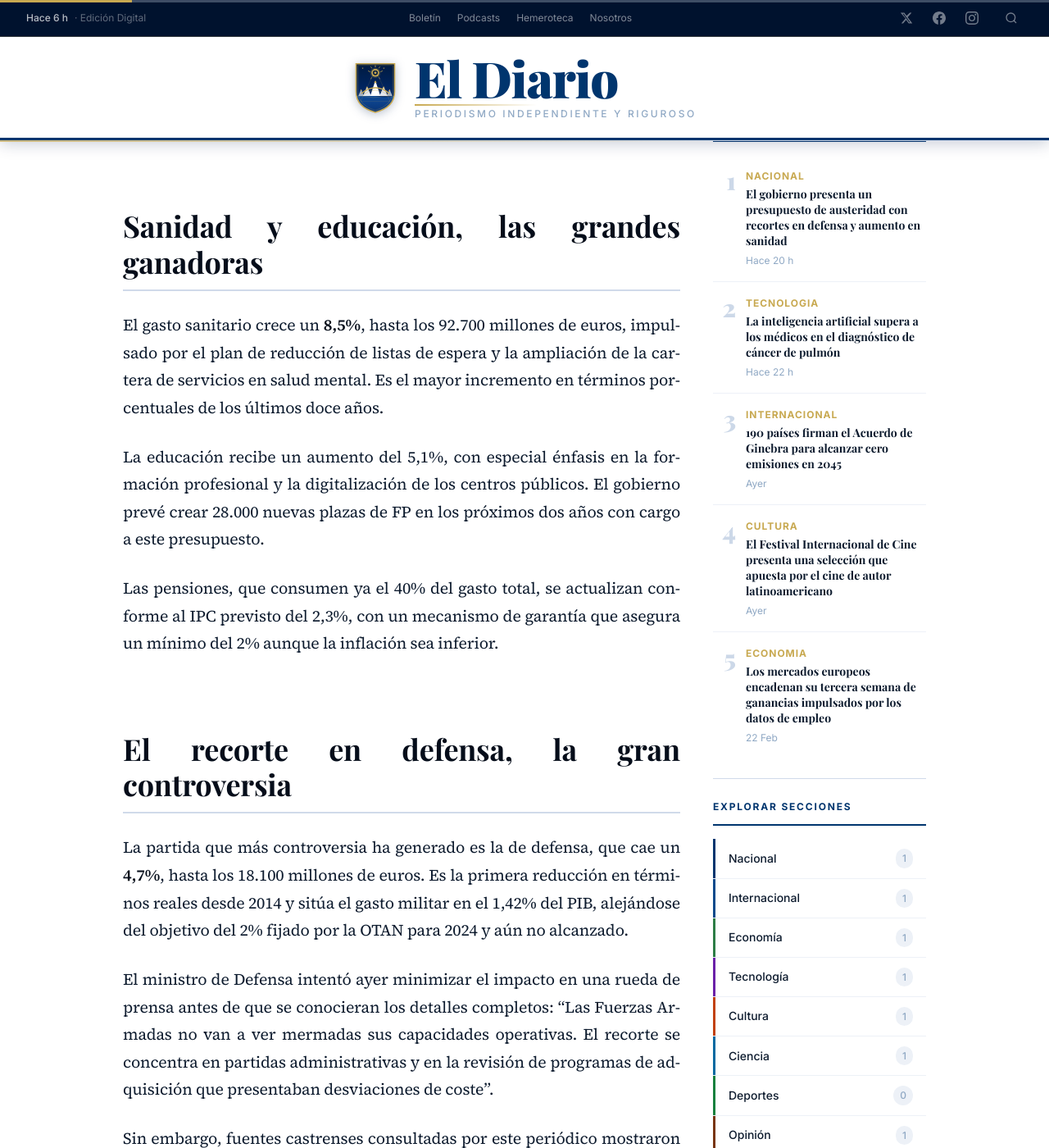
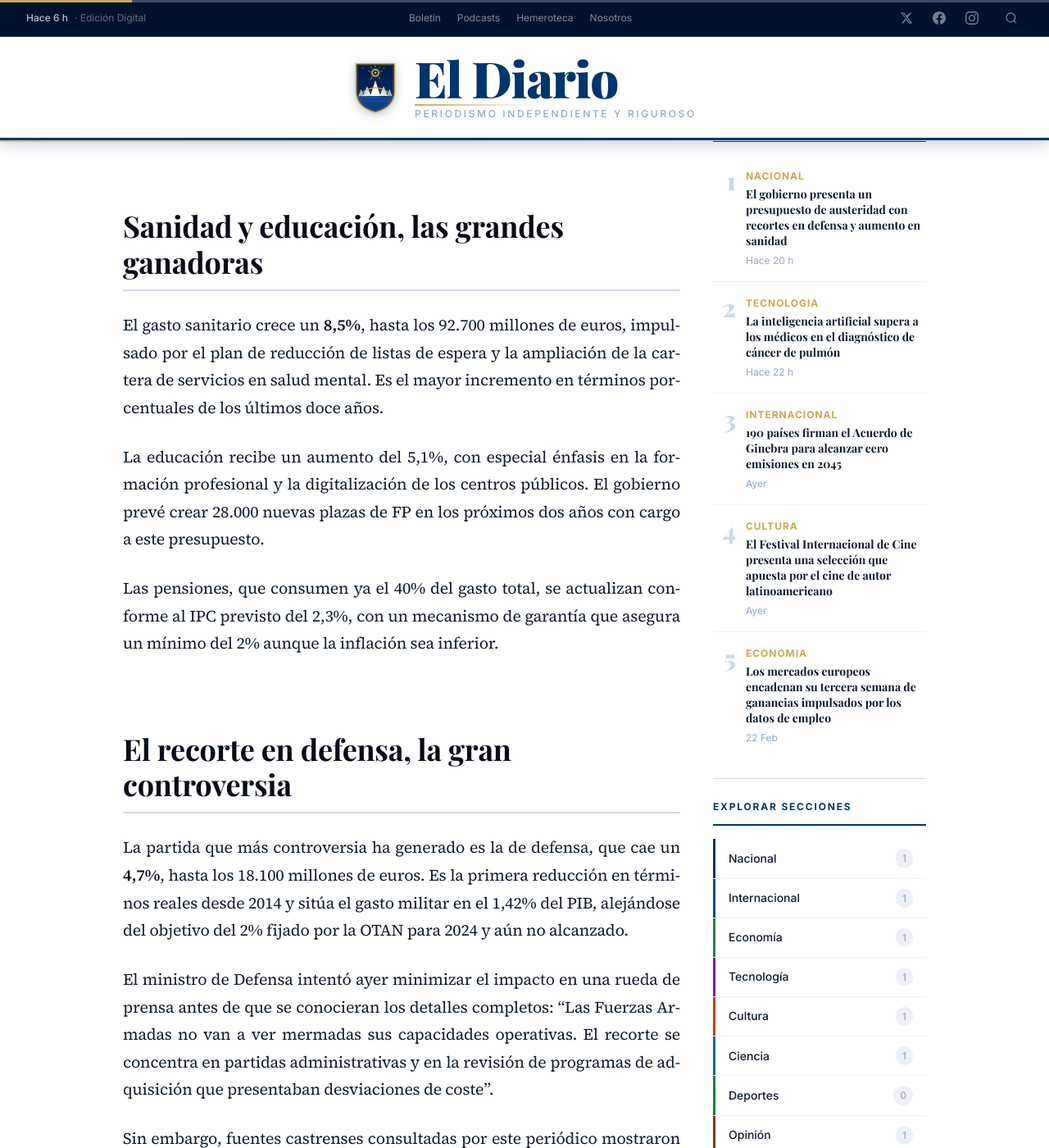
Before and after one commit to renedev0284-creator/Periodico, a Jekyll site: the page built from _posts/2026-02-24-presupuesto-nacional-2027.md, in a window 1280 px wide and 1400 px high, scrolled down 1810 px. Shown: the whole window at 82% size. Built offline with Jekyll 4.4.1, drawn with Linux system fonts in a browser that asks for light colours; some web fonts are replaced.

Commit message:
Excluir títulos H del texto justificado
Co-Authored-By: Claude Sonnet 4.6 <noreply@anthropic.com>

```diff
--- a/_sass/_typography.scss
+++ b/_sass/_typography.scss
@@ -12,6 +12,12 @@
   text-align: justify;
   hyphens: auto;
   -webkit-hyphens: auto;
+
+  h2, h3, h4, h5, h6 {
+    text-align: left;
+    hyphens: none;
+    -webkit-hyphens: none;
+  }
 
   // Párrafos
   p {
```
